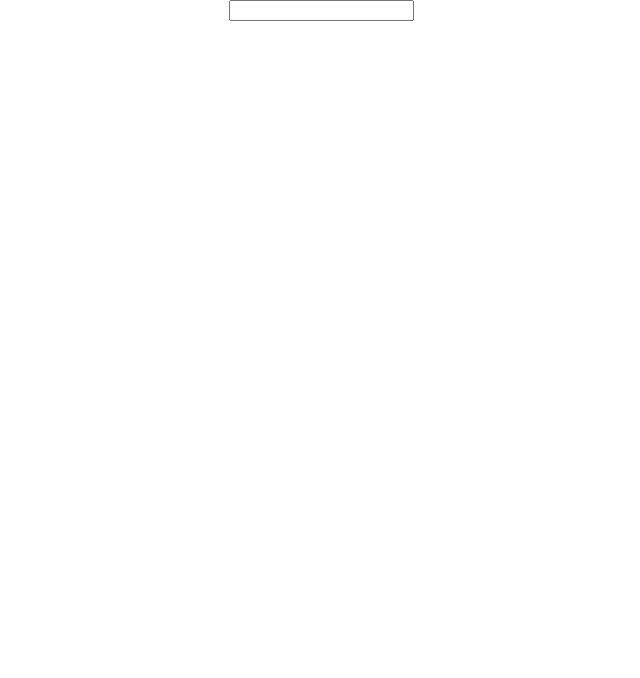
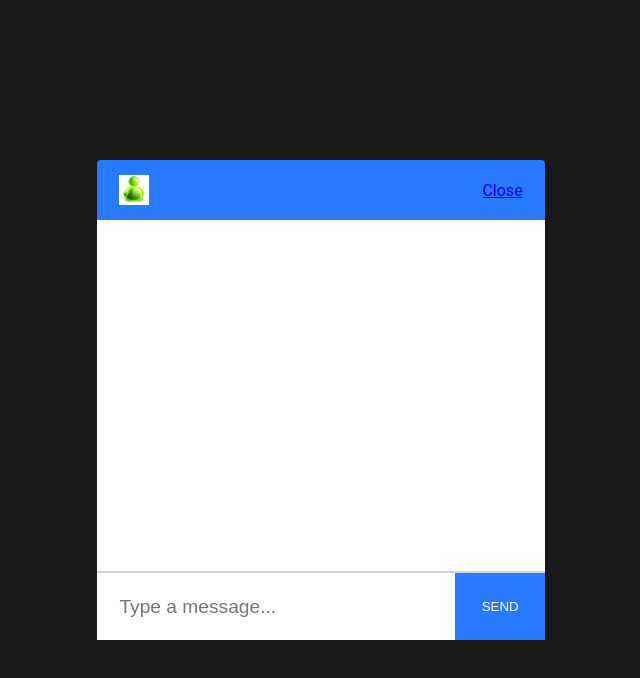
Before and after one commit to harsh-agrawal16/Real-Time-Chat-Application, a React (Create React App) app in the folder client/: page /chat in a window 1280 px wide. Shown: the top 678 px of the page, without its empty margins (319-959 px from the left). Built offline with nearby package versions, Linux system fonts and the light colour scheme.

Commit message:
Adding Styles to chat window

```diff
--- a/client/src/components/Chat/Chat.css
+++ b/client/src/components/Chat/Chat.css
@@ -1,9 +1,17 @@
 .outerContainer {
   display: flex;
   justify-content: center;
+  align-items: center;
+  height: 100vh;
+  background-color: #1A1A1D;
 }
 
 .container {
   display: flex;
-    justify-content: center;
+  flex-direction: column;
+  justify-content: space-between;
+  background: #FFFFFF;
+  border-radius: 8px;
+  height: 60%;
+  width: 35%;
 }
--- a/client/src/components/Chat/Chat.js
+++ b/client/src/components/Chat/Chat.js
@@ -2,6 +2,8 @@ import React, { useState, useEffect } from 'react'
 import queryString from 'query-string'
 import io from 'socket.io-client'
 import './Chat.css'
+import Header from '../Header/Header';
+import Input from '../Input/Input';
 
 let socket;
 
@@ -19,6 +21,9 @@ const Chat = ({ location }) => {
         //destructuring
         const {name , room} = queryString.parse(location.search); //makes a javascript object of the attributes in the url.
 
+        setName(name);
+        setRoom(room);
+
         socket = io(END_POINT);
         //emitting events
         socket.emit('join', {name : name, room : room}, (error)=>{
@@ -29,15 +34,6 @@ const Chat = ({ location }) => {
         socket.on('message', (data, callback) => {
             console.log('Message: ', data.text);
         });
-
-        setName(name);
-        setRoom(room);
-
-        // return () => {
-        //     //socket.emit('disconnect');
-
-        //     socket.off();
-        // }
     }, [END_POINT, location.search]);
 
     //this useEffect handles the messages.
@@ -59,13 +55,13 @@ const Chat = ({ location }) => {
         }
     };
 
+    console.log(message, messages);
+
     return (
         <div className = 'outerContainer'>
             <div className = 'container'>
-                <input value = {message}
-                    onChange = {(event) => setMessage(event.target.value)}
-                    onKeyPress = {(event) => event.key === 'Enter' ? sendMessage(event) : null}
-                />
+                <Header room = {room}/>
+                <Input sendMessage = {sendMessage} setMessage = {setMessage} message = {message}/>
             </div>
         </div>
     )
--- /dev/null
+++ b/client/src/components/Header/Header.css
@@ -0,0 +1,30 @@
+
+.header {
+    display: flex;
+    align-items: center;
+    justify-content: space-between;
+    background: #2979FF;
+    border-radius: 4px 4px 0 0;
+    height: 60px;
+    width: 100%;
+  }
+
+  .leftInnerContainer {
+    flex: 0.5;
+    display: flex;
+    align-items: center;
+    margin-left: 5%;
+    color: white;
+  }
+
+  .rightInnerContainer {
+    display: flex;
+    flex: 0.5;
+    justify-content: flex-end;
+    margin-right: 5%;
+  }
+
+  .onlineIcon {
+      width: 30px;
+    margin-right: 5%;
+  }
--- /dev/null
+++ b/client/src/components/Header/Header.js
@@ -0,0 +1,19 @@
+import React from 'react'
+import online from '../../icons/online.jpeg'
+import './Header.css'
+
+const Header = (props) => {
+     return (
+         <div className = 'header'>
+             <div className = 'leftInnerContainer'>
+                 <img className = 'onlineIcon' src = {online} alt = 'online icon'/>
+                <h3>{props.room}</h3>
+             </div>
+             <div className = 'rightInnerContainer'>
+                 <a href = '/'>Close</a>
+             </div>
+         </div>
+     )
+}
+
+export default Header;
--- /dev/null
+++ b/client/src/components/Input/Input.css
@@ -0,0 +1,28 @@
+
+.form {
+    display: flex;
+    border-top: 2px solid #D3D3D3;
+  }
+
+  .input {
+    border: none;
+    border-radius: 0;
+    padding: 5%;
+    width: 80%;
+    font-size: 1.2em;
+  }
+
+  input:focus, textarea:focus, select:focus{
+    outline: none;
+  }
+
+  .sendButton {
+    color: #fff !important;
+    text-transform: uppercase;
+    text-decoration: none;
+    background: #2979FF;
+    padding: 20px;
+    display: inline-block;
+    border: none;
+    width: 20%;
+  }
--- /dev/null
+++ b/client/src/components/Input/Input.js
@@ -0,0 +1,19 @@
+import React from 'react';
+
+import './Input.css';
+
+const Input = (props) => (
+  <form className="form">
+    <input
+      className="input"
+      type="text"
+      placeholder="Type a message..."
+      value={props.message}
+      onChange={({ target: { value } }) => props.setMessage(value)}
+      onKeyPress={event => event.key === 'Enter' ? props.sendMessage(event) : null}
+    />
+    <button className="sendButton" onClick={event => props.sendMessage(event)}>Send</button>
+  </form>
+)
+
+export default Input;
```
Also changed, not shown: client/src/components/Messages/Messages.css (added), client/src/components/Messages/Messages.js (added), client/src/icons/online.jpeg (added), 1 other file (tests, documents, lock files or other folders). Lines whose indentation alone changed are shown as unchanged.
